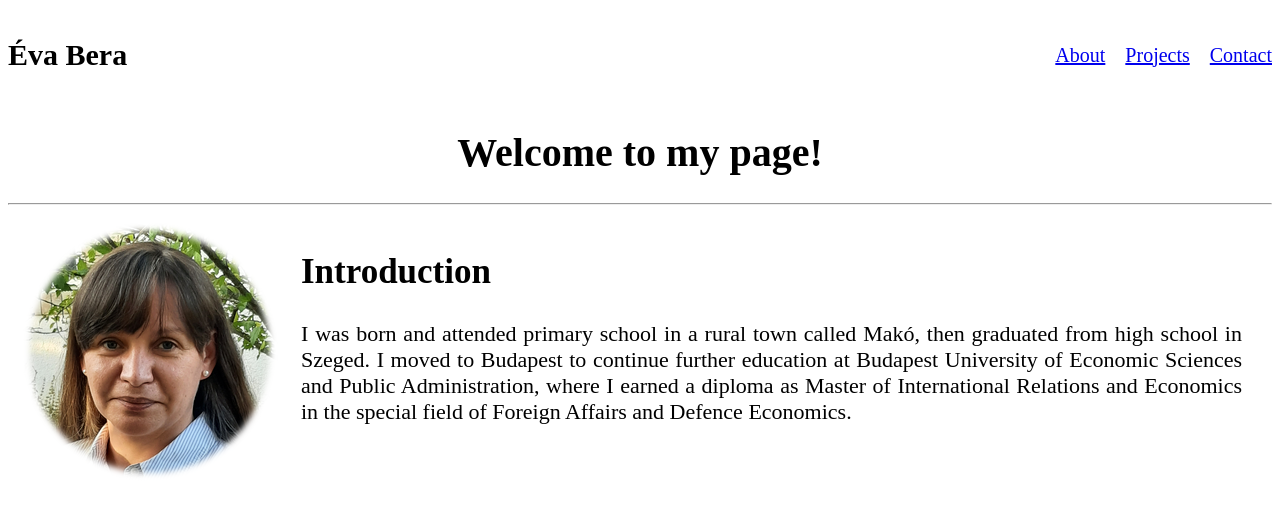
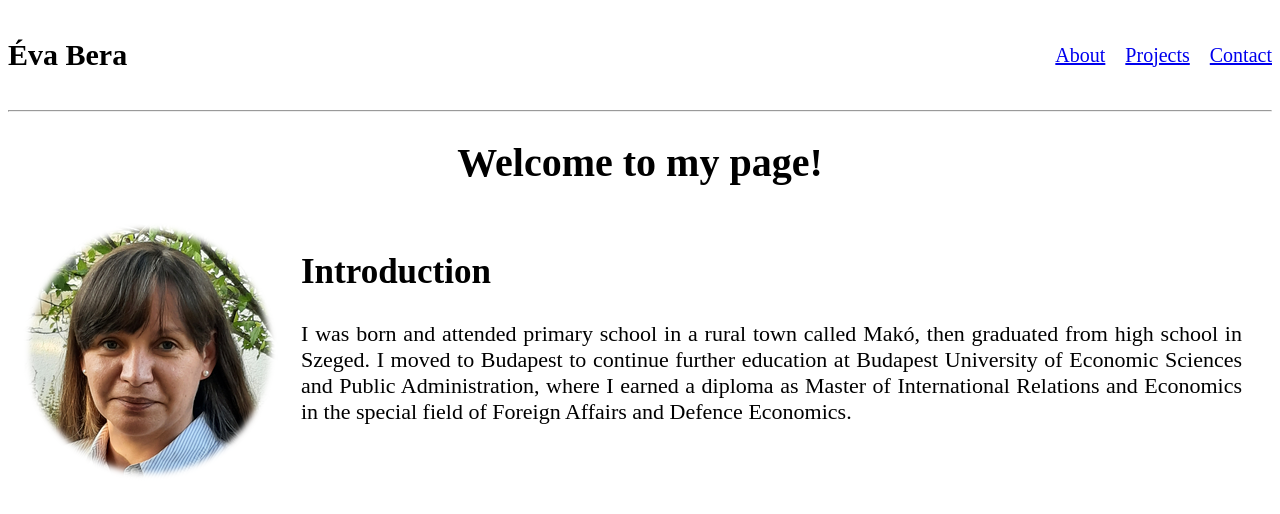
Before and after one commit to EviBera/MyPortfolio, an Angular app in the folder MyPorfolioPage/: page /about in a window 1280 px wide. Shown: the top 514 px of the page. Built offline with nearby package versions, Linux system fonts and the light colour scheme.

Commit message:
Move the vertical separator into the header

```diff
--- a/MyPorfolioPage/src/app/about/about.component.html
+++ b/MyPorfolioPage/src/app/about/about.component.html
@@ -1,5 +1,4 @@
 <h1 class="welcome">Welcome to my page!</h1>
-<hr>
 <div class="flex-container">
     <div class="image-wrapper">
         <img src="/assets/images/face.png" alt="Évi's face">
--- a/MyPorfolioPage/src/app/header/header.component.html
+++ b/MyPorfolioPage/src/app/header/header.component.html
@@ -6,3 +6,4 @@
         <a routerLink="/contact">Contact</a>
     </div>
 </div>
+<hr>
```
